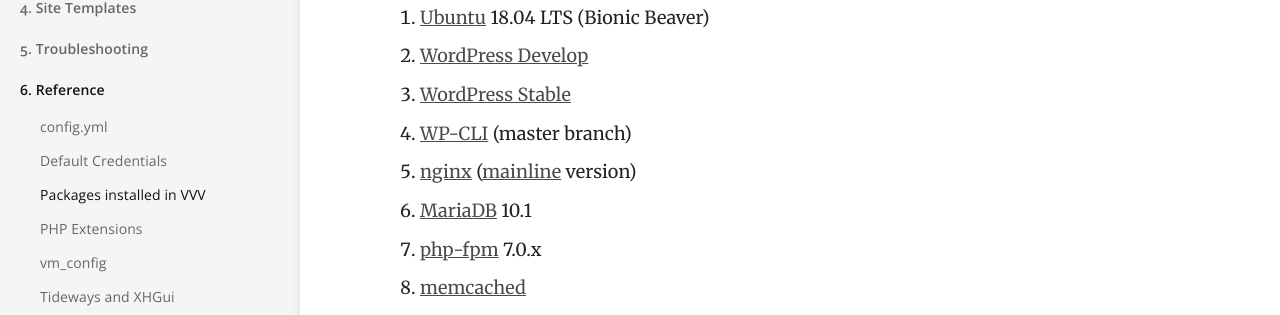
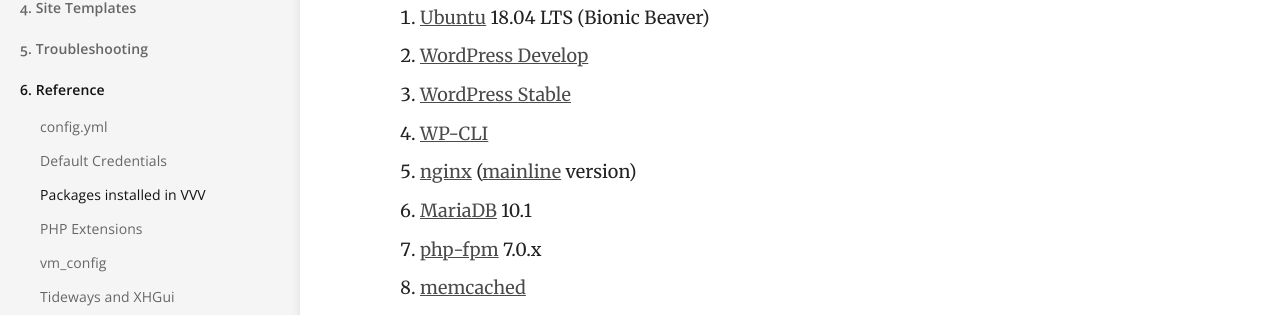
Before and after one commit to Varying-Vagrant-Vagrants/varyingvagrantvagrants.org, a Jekyll site: the page built from docs/en-US/references/installed-packages.md, in a window 1280 px wide. Shown: the part 253-568 px from the top of the page. Built offline with Jekyll 4.4.1, drawn with Linux system fonts in a browser that asks for light colours.

Commit message:
switch to stable

```diff
--- a/docs/en-US/references/installed-packages.md
+++ b/docs/en-US/references/installed-packages.md
@@ -11,7 +11,7 @@ These packages are installed by default in VVV:
 1. [Ubuntu](http://www.ubuntu.com/) 18.04 LTS (Bionic Beaver)
 1. [WordPress Develop](https://develop.svn.wordpress.org/trunk/)
 1. [WordPress Stable](https://wordpress.org/)
-1. [WP-CLI](http://wp-cli.org/) (master branch)
+1. [WP-CLI](http://wp-cli.org/)
 1. [nginx](http://nginx.org/) ([mainline](http://nginx.com/blog/nginx-1-6-1-7-released/) version)
 1. [MariaDB](https://mariadb.org/) 10.1
 1. [php-fpm](http://php-fpm.org/) 7.0.x
```
